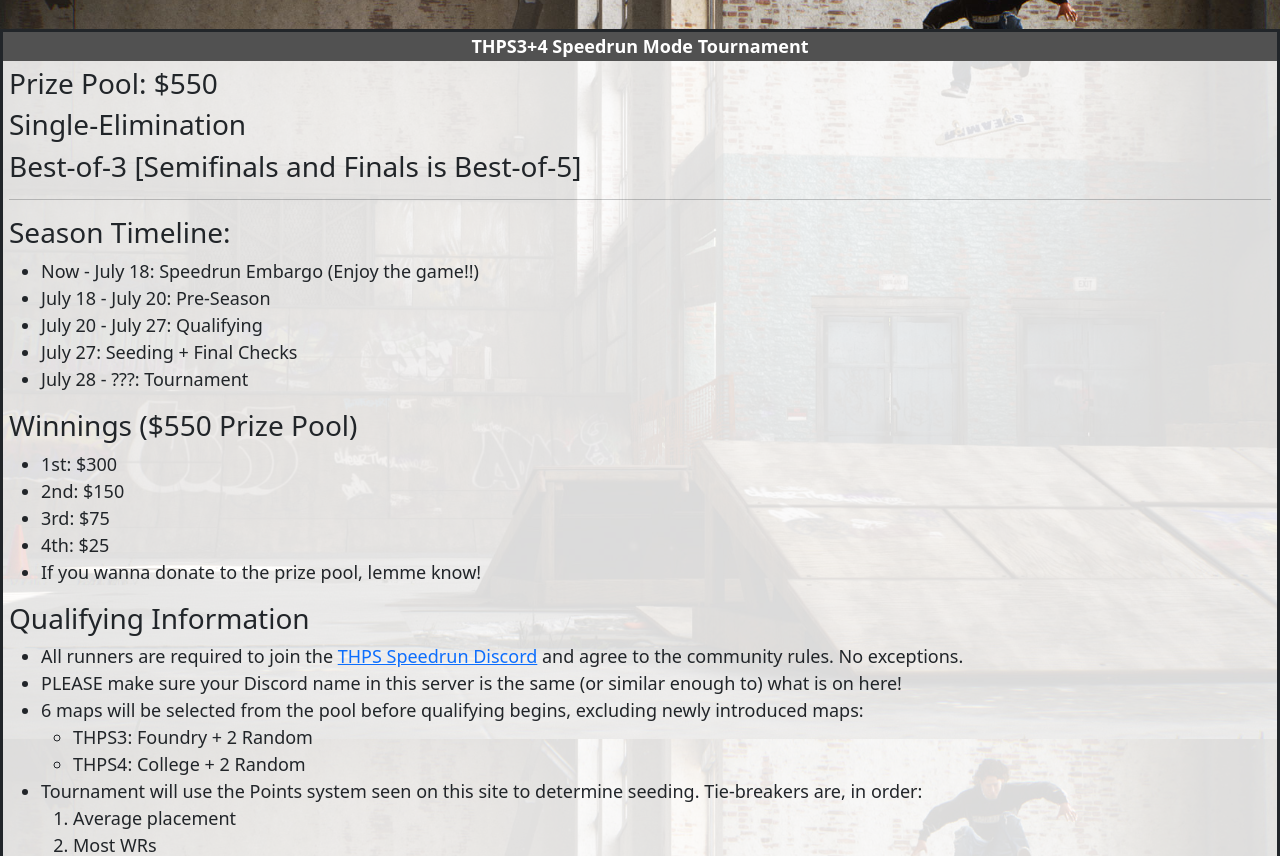
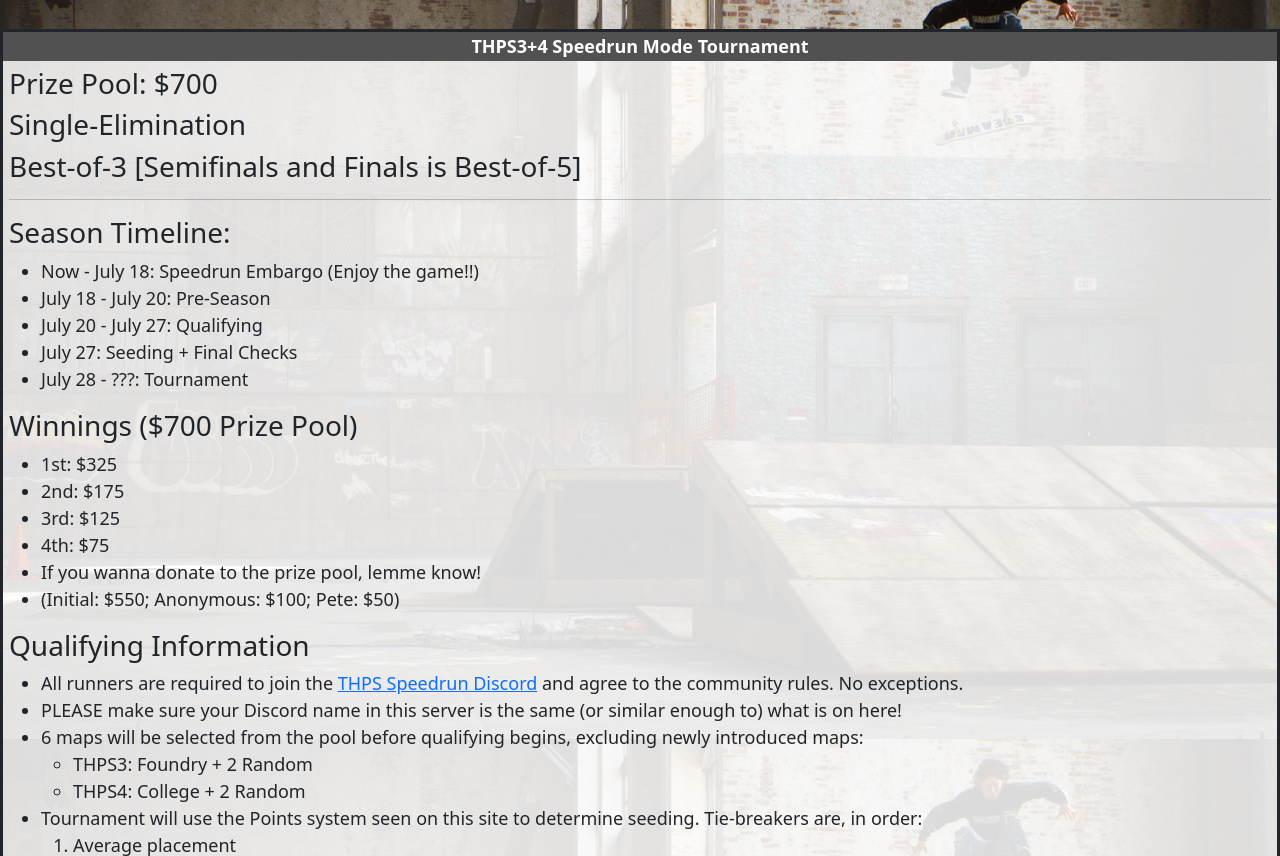
Before and after one commit to thpsrun/website, a Django app: page /tournament in a window 1280 px wide. Shown: the part 61-917 px from the top of the page. Run offline with Django 5.2, Linux system fonts and the light colour scheme; parts of the project's set-up code (start-up, migrations or seed data) failed here and were passed over; some libraries are stand-ins or nearby versions.

Commit message:
Updated tournament info

```diff
--- a/srlc/srl/templates/srl/tourney.html
+++ b/srlc/srl/templates/srl/tourney.html
@@ -31,7 +31,7 @@
             <tbody>
                 <td>
                     <div class="markdown-body">
-                        <h3>Prize Pool: $550</h3>
+                        <h3>Prize Pool: $700</h3>
                         <h3>Single-Elimination</h3>
                         <h3>Best-of-3 [Semifinals and Finals is Best-of-5]</h3>
                         <hr />
@@ -45,13 +45,14 @@
                             <li>July 28 - ???: Tournament</li>
                         </ul>
 
-                        <h3>Winnings ($550 Prize Pool)</h3>
+                        <h3>Winnings ($700 Prize Pool)</h3>
                         <ul>
-                            <li>1st: $300</li>
-                            <li>2nd: $150</li>
-                            <li>3rd: $75</li>
-                            <li>4th: $25</li>
+                            <li>1st: $325</li>
+                            <li>2nd: $175</li>
+                            <li>3rd: $125</li>
+                            <li>4th: $75</li>
                             <li>If you wanna donate to the prize pool, lemme know!</li>
+                            <li>(Initial: $550; Anonymous: $100; Pete: $50)
                         </ul>
 
                         <h3>Qualifying Information</h3>
```
